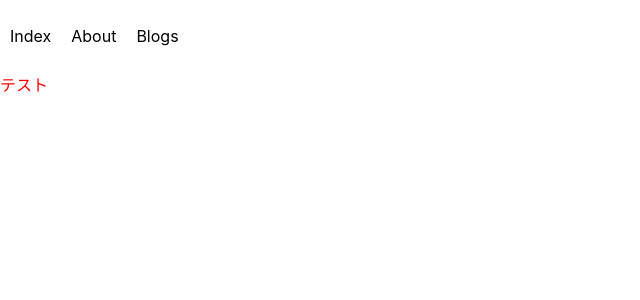
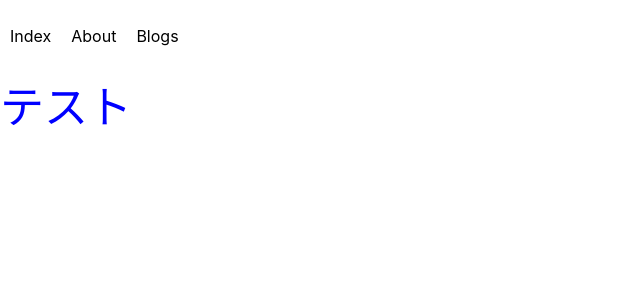
Before and after one commit to YukiOnishi1129/nochitoku-blog, a Next.js app: page / in a window 1280 px wide. Shown: the top 300 px of the page, without its empty margins (0-640 px from the left). Built offline with nearby package versions, Linux system fonts and the light colour scheme.

Commit message:
update: emotion props

```diff
--- a/src/pages/index.tsx
+++ b/src/pages/index.tsx
@@ -3,7 +3,7 @@
  * @package pages
  */
 import React from 'react'
-import { css } from '@emotion/react'
+import { css, SerializedStyles } from '@emotion/react'
 import Head from 'next/head'
 import Link from 'next/link'
 import Styles from '@/styles/Home.module.scss'
@@ -17,15 +17,21 @@ type Props = {
   }[]
 }
 
-const hello = css`
-  color: red;
-`
+export default function Home() {
+  const _css = css`
+    font-size: 44px;
+    color: blue;
+  `
+  // styleを上書きできる
+  const hello = (_css: SerializedStyles) => css`
+    color: red;
+    ${_css}
+  `
 
-export default function Home() {
   return (
     <>
       <Header />
-      <div css={hello}>テスト</div>
+      <div css={hello(_css)}>テスト</div>
     </>
   )
 }
```
